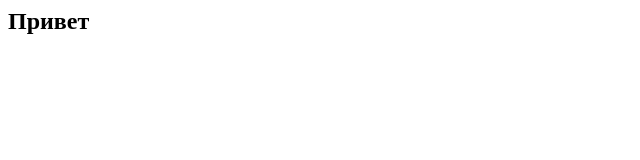
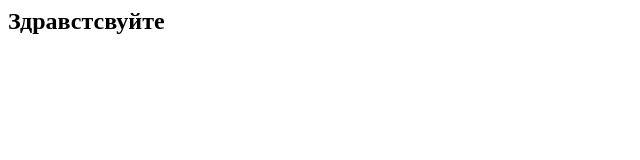
Before and after one commit to laptevandrew/new_project_1, a plain HTML site: page index.html in a window 1280 px wide. Shown: the whole page, without its empty margins (0-640 px from the left). Drawn offline with Linux system fonts and the light colour scheme.

Commit message:
заголовок

```diff
--- a/index.html
+++ b/index.html
@@ -1,6 +1,6 @@
 <html>
 </html>
 <a>
-    <h2> Привет </h2>
+    <h2> Здравстсвуйте </h2>
 </a>
 </html>
```
